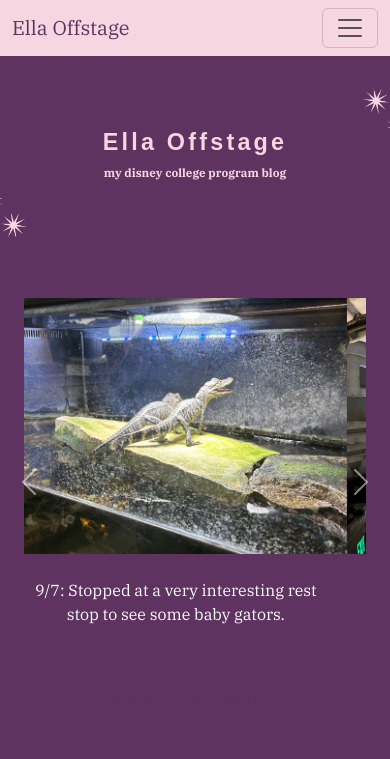
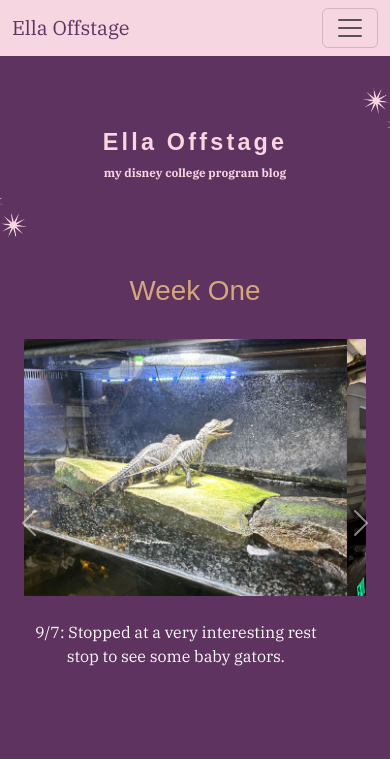
Before and after one commit to ellabarnes/dcp, a website: page src/photos.njk in a window 390 px wide. Drawn offline with nearby package versions, Linux system fonts and the light colour scheme; files that its build step writes are made by us from their sources; files whose address does not match are found by name; a web font is replaced by a local one.

Commit message:
image title

```diff
--- a/src/photos.njk
+++ b/src/photos.njk
@@ -6,7 +6,8 @@
 
 {% block content %}
 
-<div id="carouselExampleControls" class="carousel slide p-4 col-md-9 mx-auto" data-bs-ride="carousel">
+<h1 class="post-title text-center"> Week One </h1>
+<div id="carouselExampleControls" class="carousel slide p-4 col-md-9 col-lg-5 mx-auto" data-bs-ride="carousel">
   <div class="carousel-inner">
     <div class="carousel-item active">
       <img src="img/week-one/gators.jpg" class="d-block w-100" alt="Baby alligators.">
@@ -48,7 +49,7 @@
     </div>
     <div class="carousel-item">
       <img src="img/week-one/space.JPG" class="d-block w-100" alt="Space Mountain ride photo.">
-      <p class ="text-center p-4" id="caption">"9/10: Two of my roommates and me on Space Mountain.</p>
+      <p class ="text-center p-4" id="caption">"9/11: Two of my roommates and me on Space Mountain.</p>
     </div>
     <div class="carousel-item">
       <img src="img/week-one/first_aid.jpg" class="d-block w-100" alt="Sunset over first aid.">
```
Also changed, not shown: docs/photos.html, 1 other file.
